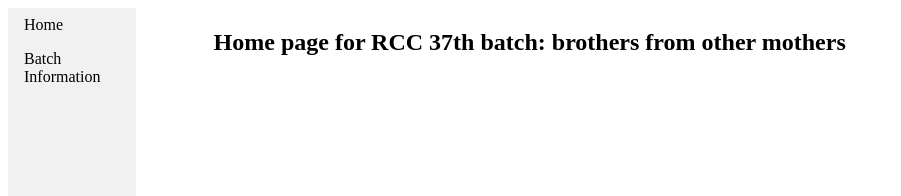
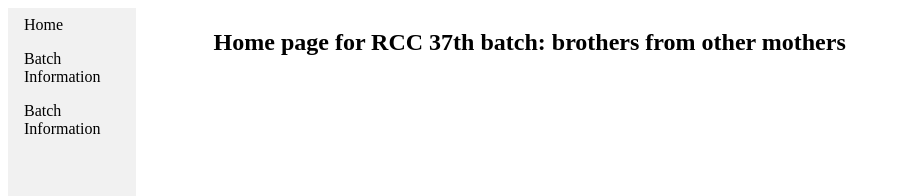
Before and after one commit to rcc37thbatch/rcc37thbatch.github.io, a plain HTML site: page index.html in a window 1280 px wide. Shown: the top 196 px of the page, without its empty margins (0-901 px from the left). Drawn offline with Linux system fonts and the light colour scheme.

Commit message:
Update index.html

```diff
--- a/index.html
+++ b/index.html
@@ -11,6 +11,7 @@
     		<ul>
         		<li><a href="/">Home</a></li>
 	        	<li><a href="/batch_information">Batch Information</a></li>
+	        	<li><a href="/down_the_memory_lane">Batch Information</a></li>
 
     		</ul>
 	</nav>
```
